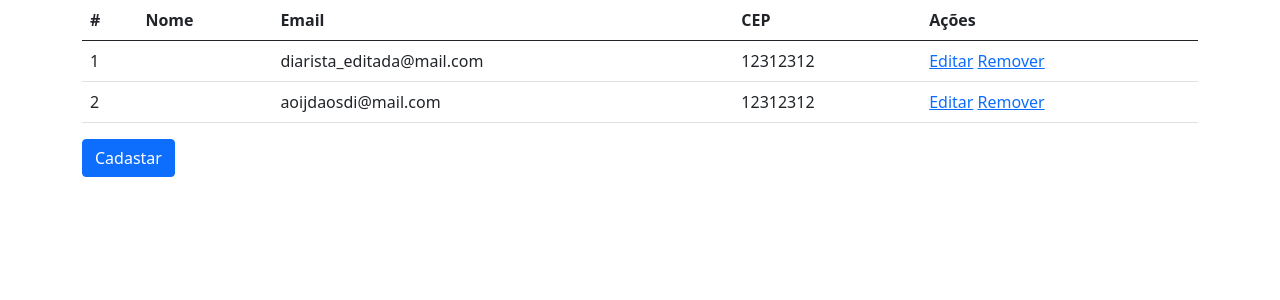
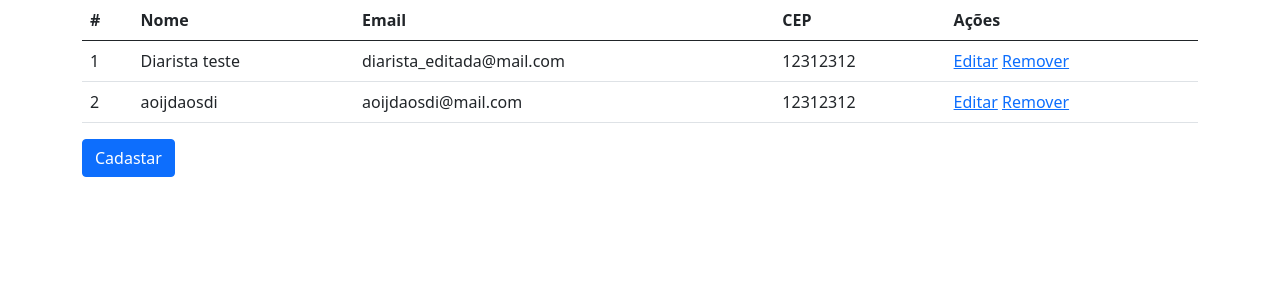
Before and after one commit to Flaviohmm/ediaristas-django, a Django app: page /web/listar_diaristas in a window 1280 px wide. Shown: the part 56-356 px from the top of the page. Run offline with Django 3.2, Linux system fonts and the light colour scheme; data comes from the database, SQL or seed files in the repository; both versions use the stored data as it was after the commit.

Commit message:
Editar Diarista

```diff
--- a/web/templates/lista_diaristas.html
+++ b/web/templates/lista_diaristas.html
@@ -15,11 +15,11 @@
     {% for diarista in diaristas %}
     <tr>
       <td>{{ diarista.id }}</td>
-      <td>{{ diarista.nome }}</td>
+      <td>{{ diarista.nome_completo }}</td>
       <td>{{ diarista.email }}</td>
       <td>{{ diarista.cep }}</td>
       <td>
-        <a href="#">Editar</a>
+        <a href="{% url 'editar_diarista' diarista.id %}">Editar</a>
         <a href="#">Remover</a>
       </td>
     </tr>
--- a/web/urls.py
+++ b/web/urls.py
@@ -1,7 +1,8 @@
 from django.urls import path
-from .views import cadastrar_diarista, listar_diaristas
+from .views import cadastrar_diarista, listar_diaristas, editar_diarista
 
 urlpatterns = [
   path('cadastrar_diarista', cadastrar_diarista, name='cadastrar_diarista'),
-  path('listar_diaristas', listar_diaristas, name='listar_diaristas')
+  path('listar_diaristas', listar_diaristas, name='listar_diaristas'),
+  path('editar_diarista/<int:diarista_id>', editar_diarista, name='editar_diarista')
 ]
--- a/web/views.py
+++ b/web/views.py
@@ -17,3 +17,11 @@ def cadastrar_diarista(request):
 def listar_diaristas(request):
   diaristas = Diarista.objects.all()
   return render(request, 'lista_diaristas.html', {'diaristas': diaristas})
+
+def editar_diarista(request, diarista_id):
+  diarista = Diarista.objects.get(id=diarista_id)
+  form_diarista = diarista_form.DiaristaForm(request.POST or None, instance=diarista)
+  if form_diarista.is_valid():
+    form_diarista.save()
+    return redirect('listar_diaristas')
+  return render(request, 'form_diarista.html', {'form_diarista': form_diarista})
```
Also changed, not shown: db.sqlite3.
